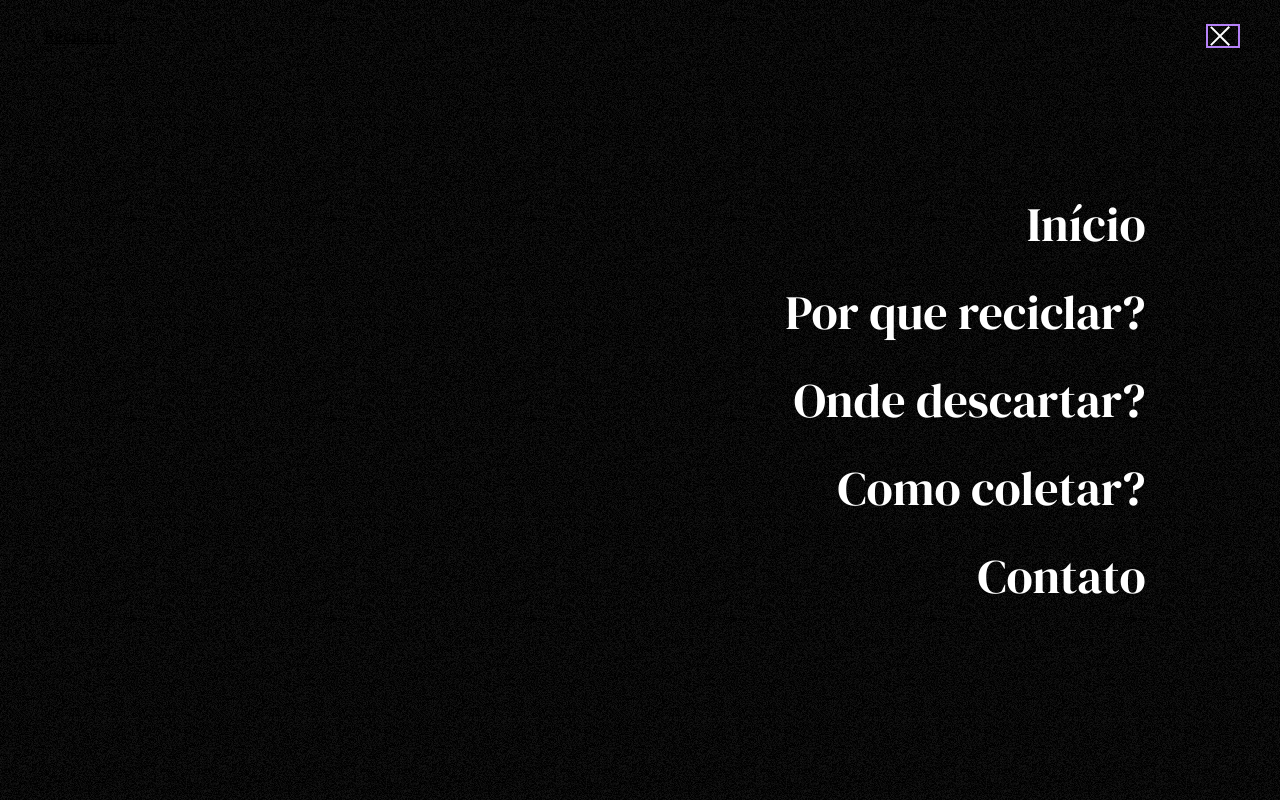
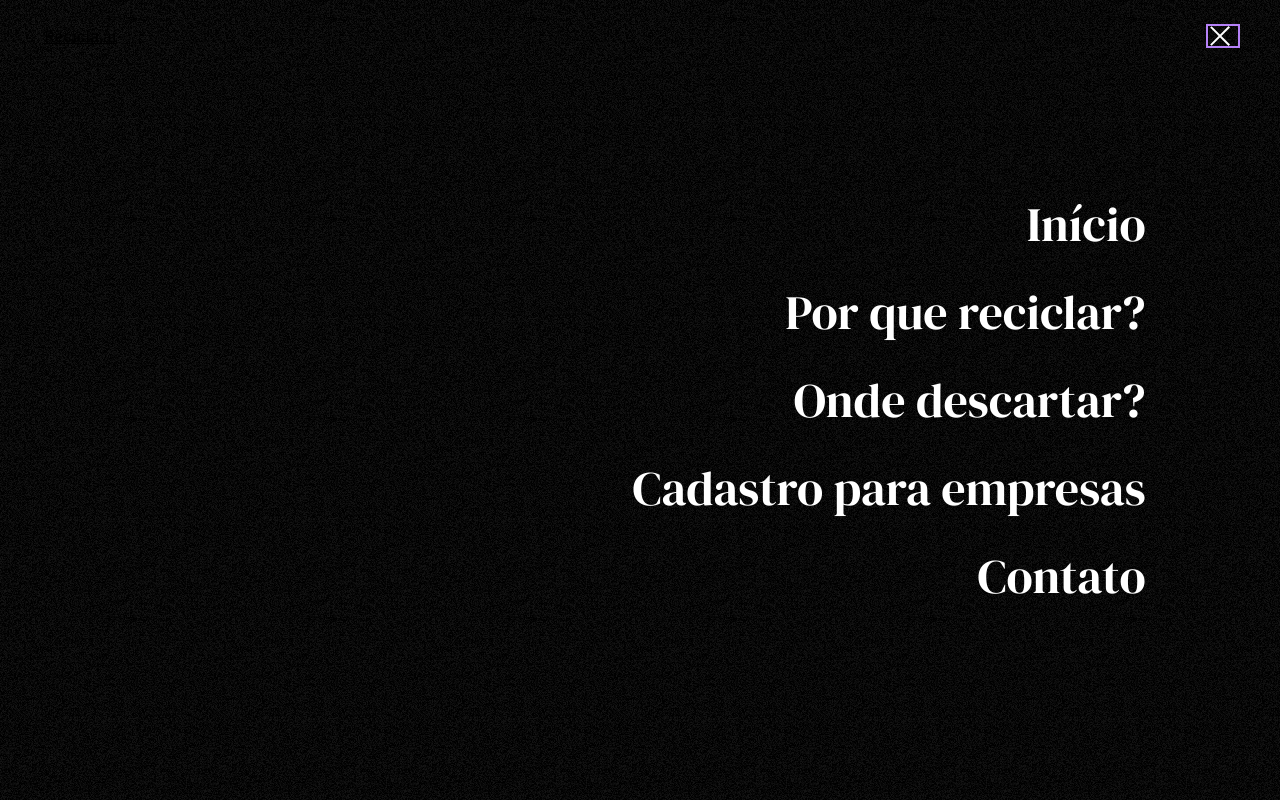
Before and after one commit to facens-fcc/recicla-ai-spring-boot, a React (Vite) app: page / in a window 1280 px wide. Both pictures are taken after a click on the button "Abrir menu". Built offline with nearby package versions, Linux system fonts and the light colour scheme.

Commit message:
Update menu link

```diff
--- a/src/components/Header/Header.jsx
+++ b/src/components/Header/Header.jsx
@@ -105,8 +105,8 @@ const Header = () => {
                 </a>
               </li>
               <li className={style.menuListItem}>
-                <a className={`link ${style.menuListLink}`} href="https://google.com/" target="_blank" rel="noopener" onClick={handleLinkClick}>
-                  Como coletar?
+                <a className={`link ${style.menuListLink}`} href="https://docs.google.com/forms/d/e/1FAIpQLSfgJz_tUJcSYwrfeFvPi2J4R6IVz4XS768srHT82WIm2s_mnw/viewform" target="_blank" rel="noopener" onClick={handleLinkClick}>
+                  Cadastro para empresas
                 </a>
               </li>
               <li className={style.menuListItem}>
```
